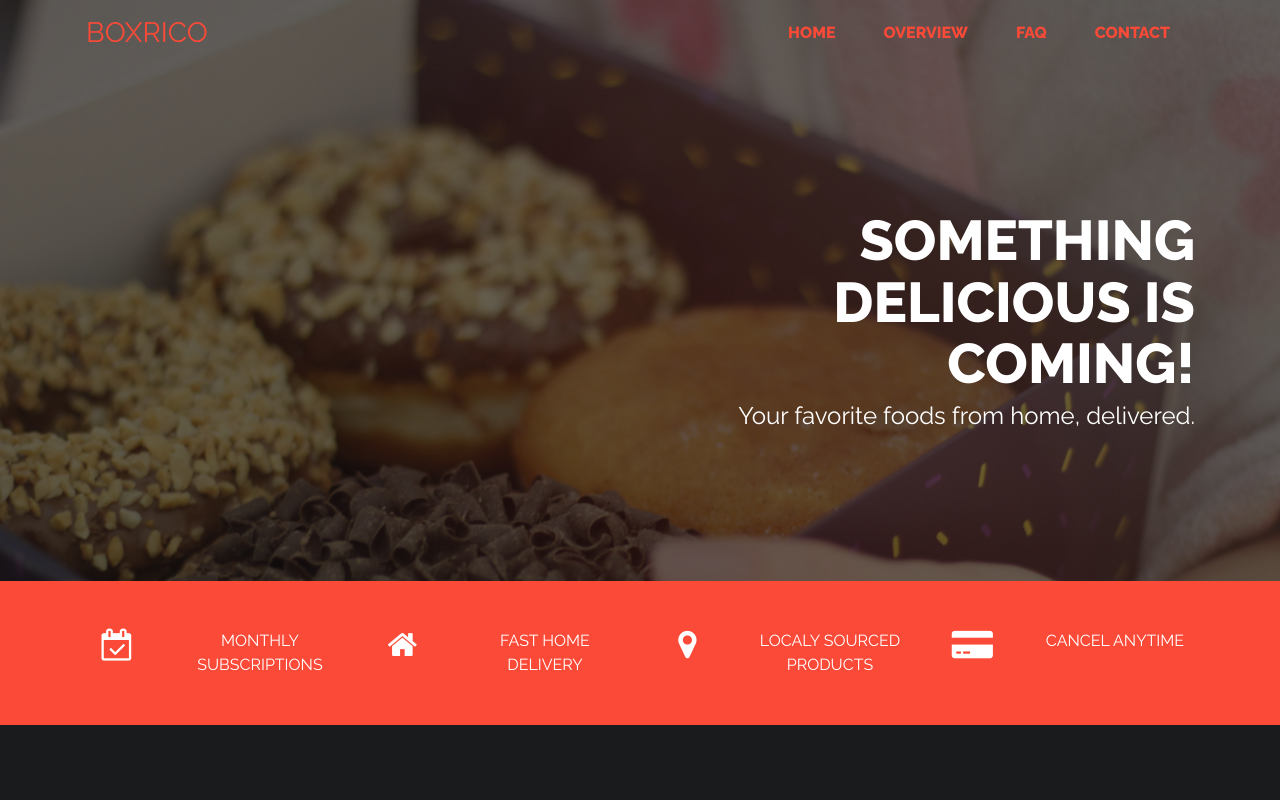
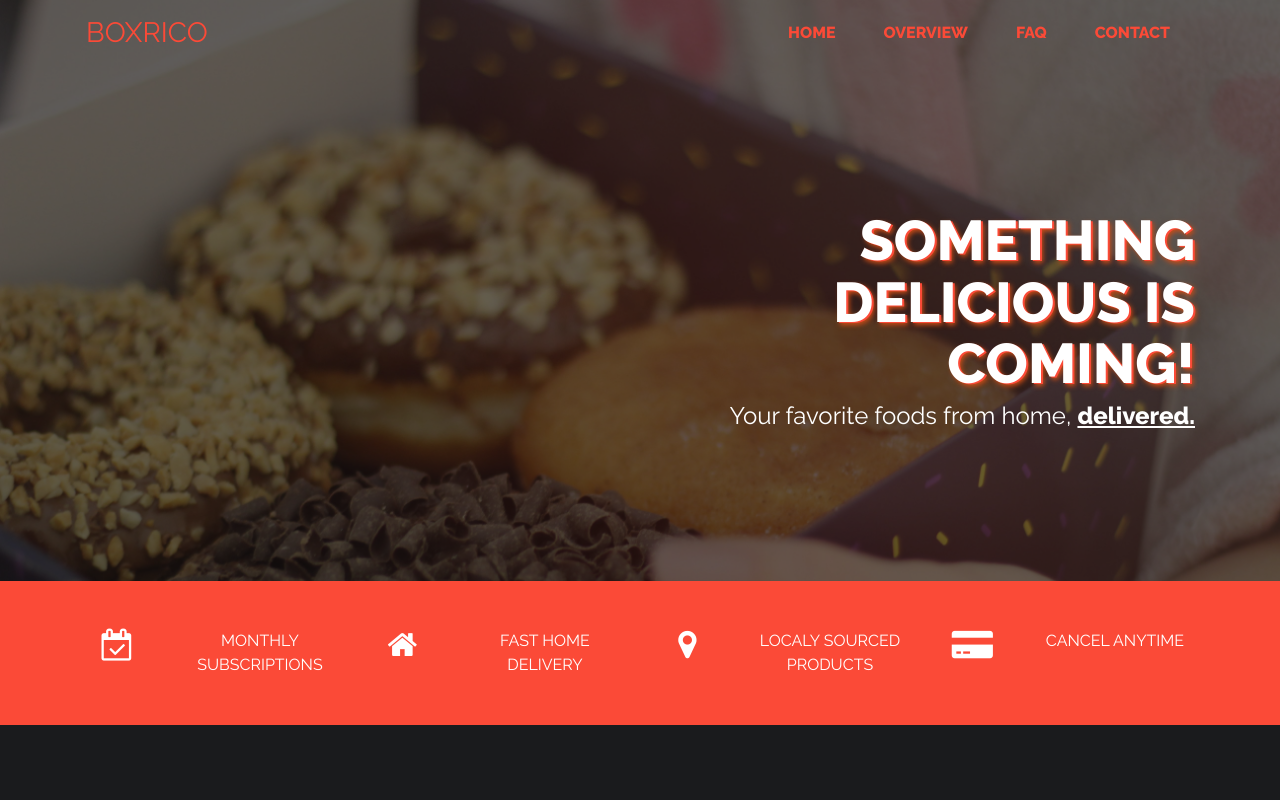
Before and after one commit to Albertico88/bootstrap4, a website: page src/index.html in a window 1280 px wide. Shown: the top 800 px of the page. Drawn offline with Linux system fonts and the light colour scheme.

Commit message:
added shaddow effect and included js file

```diff
--- a/src/index.html
+++ b/src/index.html
@@ -47,7 +47,7 @@
         <div class="row hero-content pt-lg-6 pb-lg-6 pt-5 pb-5 justify-content-end">
           <div class="col-md-6 col-sm-12 pull-right">
             <h1 class="text-uppercase text-center text-md-right">Something delicious is coming!</h1>
-            <h4 class="text-center text-md-right">Your favorite foods from home, delivered.</h4>
+            <h4 class="text-center text-md-right">Your favorite foods from home, <strong class="delivered">delivered.</strong></h4>
           </div>
 
           <!-- <div class="col-md-6 col-sm-12 text-center">
@@ -145,5 +145,6 @@
   <script src="/js/jquery.min.js"></script>
   <script src="/js/tether.min.js"></script>
   <script src="/js/bootstrap.min.js"></script>
+  <script src="/js/main.js"></script>
   </body>
 </html>
--- /dev/null
+++ b/src/js/main.js
@@ -0,0 +1 @@
+console.log('Hey');
--- a/src/scss/style.scss
+++ b/src/scss/style.scss
@@ -1,6 +1,7 @@
 body, footer {
   color: white;
   font-family: "Raleway", Roboto, "Helvetica Neue", Arial, sans-serif;
+  min-width: 360px;
 }
 
 #logo {
@@ -13,6 +14,11 @@ body, footer {
   background-size: cover;
   background-position: 0 2%;
   position: static;
+}
+
+
+.delivered {
+  text-decoration: underline;
 }
 
 .navbar {
@@ -59,6 +65,8 @@ body, footer {
 h1 {
   font-weight: bold;
   font-size: 3.5em;
+  text-shadow: 2px 1px 0px #fb4a37,
+               3px 3px 5px #ce4d16;
 }
 
 
```
Also changed, not shown: src/css/style.css.
